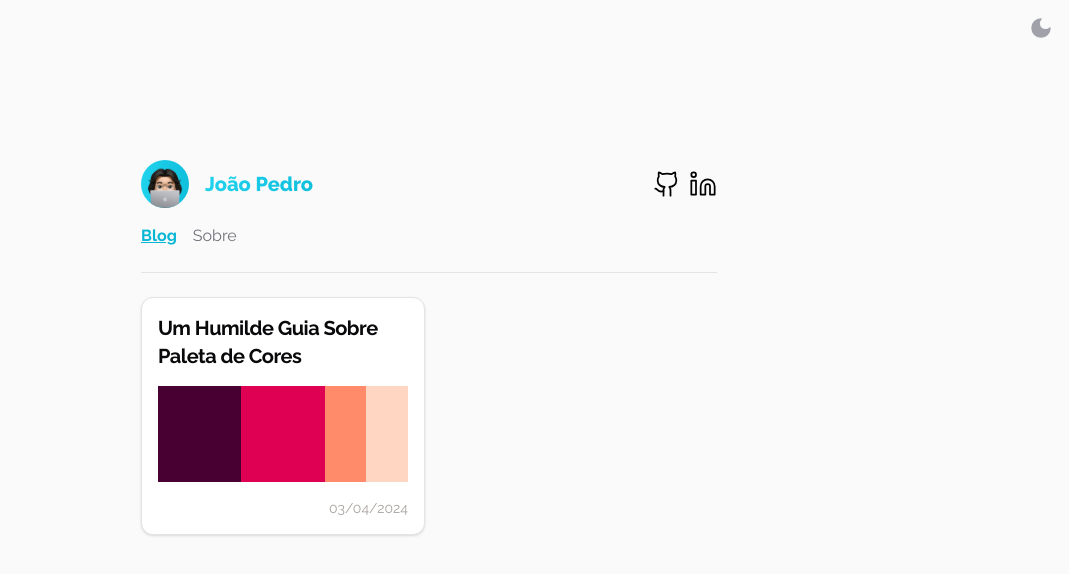
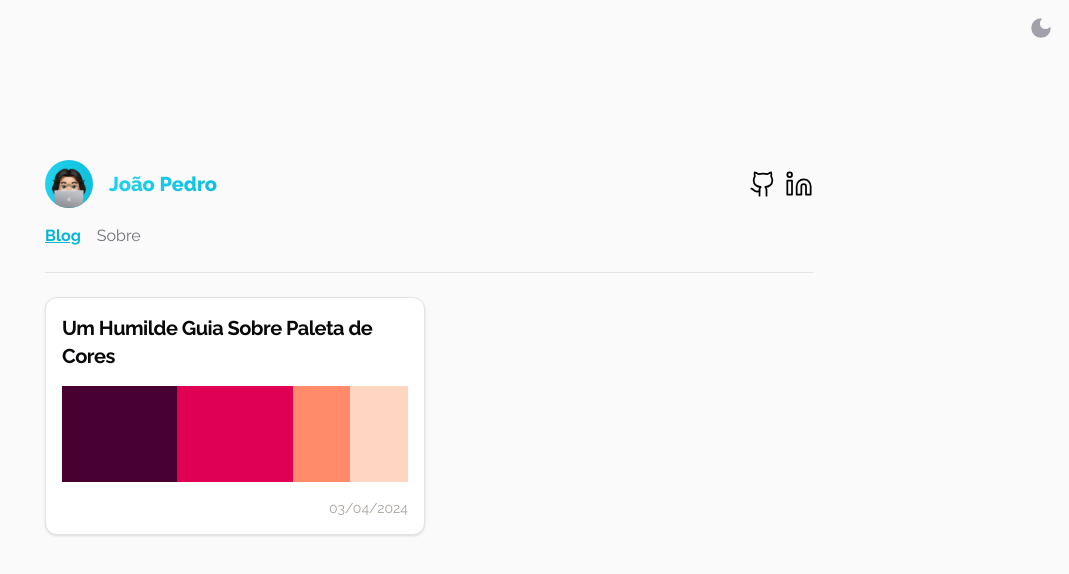
Before and after one commit to jpbmoura/jotape.me-v2, a React (Vite) app: page /blog in a window 1280 px wide. Shown: the top 574 px of the page, without its empty margins (211-1280 px from the left). Built offline with nearby package versions, Linux system fonts and the light colour scheme.

Commit message:
add breakpoint on screen

```diff
--- a/src/App.tsx
+++ b/src/App.tsx
@@ -34,7 +34,7 @@ function App() {
         } transition-all font-raleway h-full flex`}
       >
         <div className="h-full bg-zinc-50 dark:bg-zinc-900 dark:text-zinc-200 w-full flex items-center justify-center md:pt-40 pt-28 px-4 ">
-          <div className="min-h-screen w-full flex flex-col md:max-w-xl max-w-xs justify-center">
+          <div className="min-h-screen w-full flex flex-col md:max-w-xl lg:max-w-2xl xl:max-w-3xl max-w-xs justify-center">
             <div className="pb-6 border-b border-zinc-200 dark:border-zinc-700">
               <div className="flex flex-row justify-between">
                 <div className="flex flex-row gap-4 items-center ">
```
